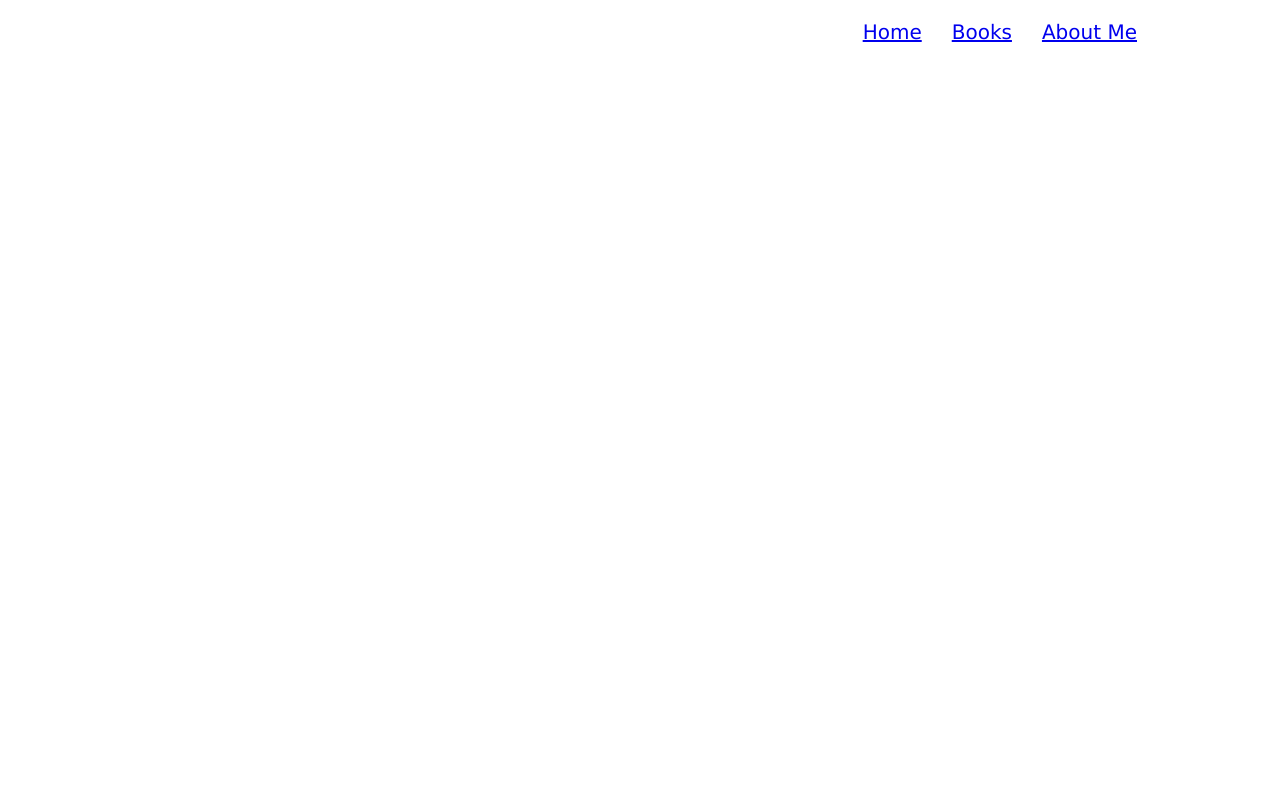
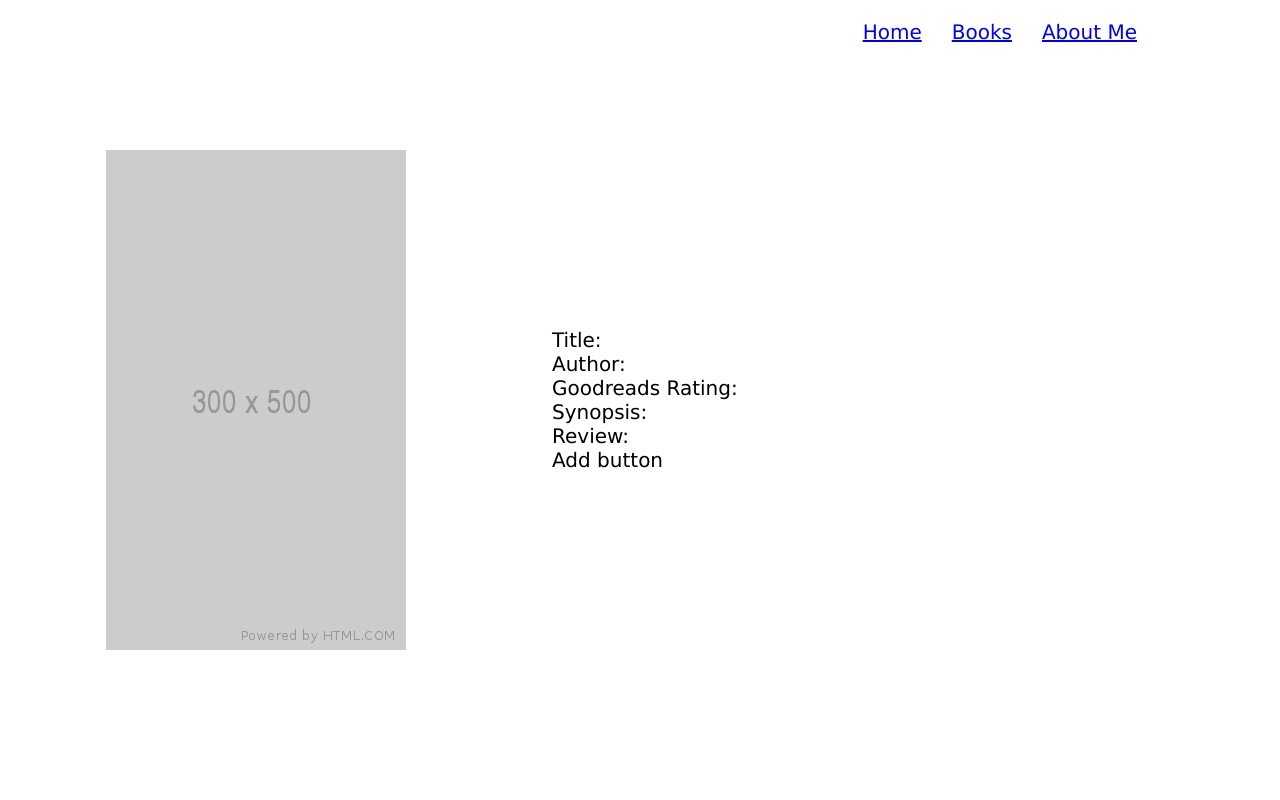
Before and after one commit to ananyakaushik/ananya-personal-website, a React (Create React App) app: page /books in a window 1280 px wide. Shown: the top 800 px of the page. Built offline with nearby package versions, Linux system fonts and the light colour scheme.

Commit message:
create book page skeleton

```diff
--- /dev/null
+++ b/src/components/Books/Book/Book.js
@@ -0,0 +1,27 @@
+import React from 'react';
+import plc from '../../../placeholder.png';
+import classes from './Book.module.css';
+
+const Book = (props) => {
+    return(
+        <div className={classes.bookDiv}>
+            <div className={classes.bookImg}>
+                <img src={plc} alt="image" />
+            </div>
+            <div className={classes.bookDesc}>
+                <div className={classes.listDiv}>
+                    <ul>
+                        <li>Title:</li>
+                        <li>Author: </li>
+                        <li>Goodreads Rating: </li>
+                        <li>Synopsis: </li>
+                        <li>Review: </li>
+                        <li>Add button</li>
+                    </ul>
+                </div>
+            </div>
+        </div>
+    )
+}
+
+export default Book;
--- /dev/null
+++ b/src/components/Books/Book/Book.module.css
@@ -0,0 +1,47 @@
+.bookDiv {
+    height: 100%;
+    min-width: 100% */
+}
+
+.bookImg {
+    height: 100%;
+    width: 40%;
+    display: inline-flex;
+    align-items: center;
+    justify-content: center;
+    vertical-align: middle;
+    /* background-color: #f5cac3; */
+}
+
+.bookImg > img {
+    height: 500px;
+    display: flex;
+}
+
+.bookDesc {
+    height: 100%;
+    width: 60%;
+    display: inline-flex;
+    justify-content: left;
+    vertical-align: middle;
+    /* text-align: center; */
+}
+
+.listDiv {
+    width: 60%;
+    display: flex;
+    vertical-align: middle;
+    align-items: center;
+}
+
+.listDiv > ul {
+    list-style: none!important;
+    /* display: inline-block; */
+    text-align: initial;
+}
+
+/* .bookDesc > li {
+    display: block!important;
+    float:left;
+    clear: left
+} */
--- a/src/components/Books/Books.js
+++ b/src/components/Books/Books.js
@@ -1,11 +1,17 @@
 import React, { Component } from 'react';
 import Navbar from '../Navbar/Navbar';
+import Book from './Book/Book';
 
 class Books extends Component {
     render() {
         return(
-            <div>
+            <div style={{zIndex: 10, display: 'inline-block', height: '100%', width: '100%', alignContent: 'center', justifyContent:'center'}}>
                 <Navbar />
+                <Book />
+                <Book />
+                <Book />
+                <Book />
+                <Book />
             </div>
         )
     }
--- a/src/components/ContentSection/ContentSection.js
+++ b/src/components/ContentSection/ContentSection.js
@@ -16,7 +16,7 @@ class ContentSection extends Component {
                 <div style={{zIndex: 10, display: 'inline-block', height: '100%', alignContent: 'center', justifyContent:'center'}}>
 
                     <div className={classes.imgDiv}>
-                        <img src={ananyaSXSW} alt="Ananya" />
+                        <img className={classes.sxsw} src={ananyaSXSW} alt="Ananya" />
                     </div>
                     <div className={classes.pDiv}>
                         <Navbar />
--- a/src/components/ContentSection/ContentSection.module.css
+++ b/src/components/ContentSection/ContentSection.module.css
@@ -40,7 +40,7 @@
     /* margin: 0; */
 }
 
-img {
+.sxsw {
     border-radius: 50%;
     width: 60%;
     display: flex;
--- a/src/components/Navbar/Navbar.js
+++ b/src/components/Navbar/Navbar.js
@@ -1,5 +1,5 @@
 import React, { Component } from 'react';
-import { Route, NavLink, Switch } from 'react-router-dom';
+import { NavLink } from 'react-router-dom';
 import classes from './Navbar.module.css';
 
 class Navbar extends Component {
```
Also changed, not shown: src/placeholder.png (added).
